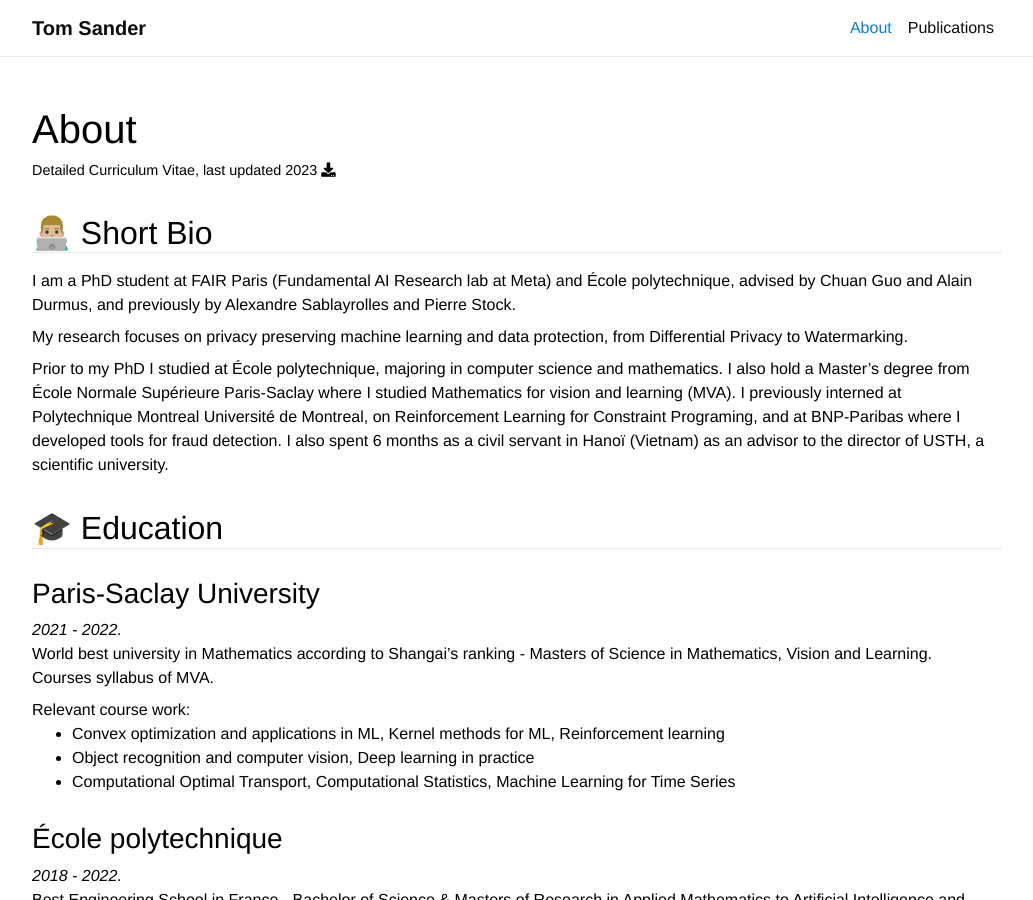
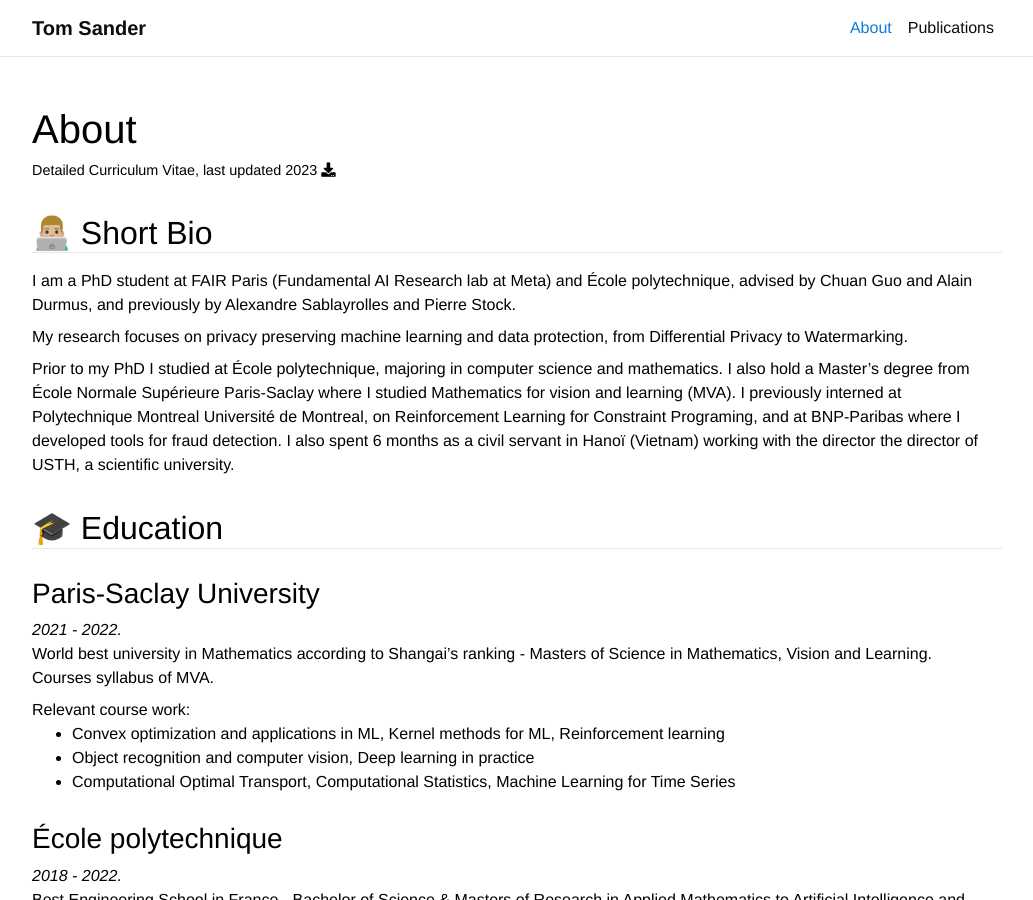
Before and after one commit to sandertom/sandertom.github.io, a Jekyll site: the page built from _pages/about.md, in a window 1280 px wide and 900 px high. Shown: the whole window, without its empty margins (123-1156 px from the left). Built offline with Jekyll 4.4.1, drawn with Linux system fonts in a browser that asks for light colours; nearby versions of some CDN libraries; a style sheet for code colours, icons or effects is not loaded.

Commit message:
new website

```diff
--- a/_pages/about.md
+++ b/_pages/about.md
@@ -16,7 +16,7 @@ My research focuses on privacy preserving machine learning and data protection,
 Prior to my PhD I studied at [École polytechnique](https://www.polytechnique.edu/en), majoring in computer science and mathematics.
  I also hold a Master's degree from [École Normale Supérieure Paris-Saclay](https://www.universite-paris-saclay.fr/en) where I studied Mathematics for vision and learning (MVA).
  I previously interned at Polytechnique Montreal [Université de Montreal](https://corail-research.github.io/), on Reinforcement Learning for Constraint Programing, and at [BNP-Paribas](https://mabanque.bnpparibas/) where I developed tools for fraud detection.
-I also spent 6 months as a civil servant in Hanoï (Vietnam) as an advisor to the director of [USTH](https://usth.edu.vn/en/), a scientific university.
+I also spent 6 months as a civil servant in Hanoï (Vietnam) working with the director the director of [USTH](https://usth.edu.vn/en/), a scientific university.
 
 ## 🎓 Education
 
```
